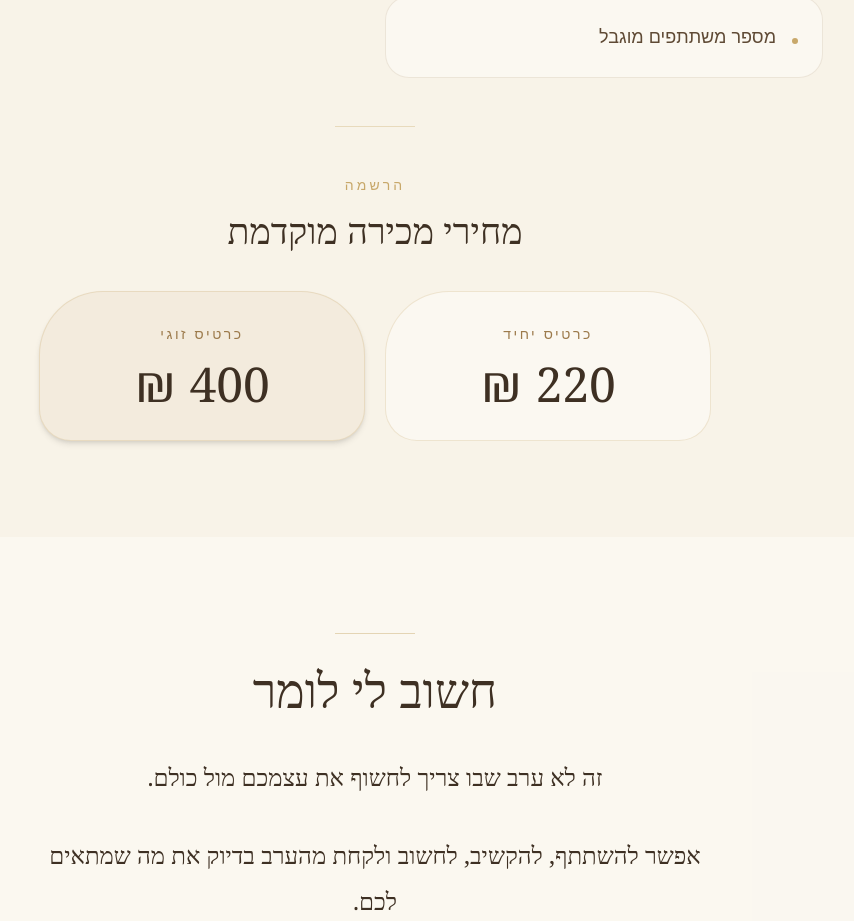
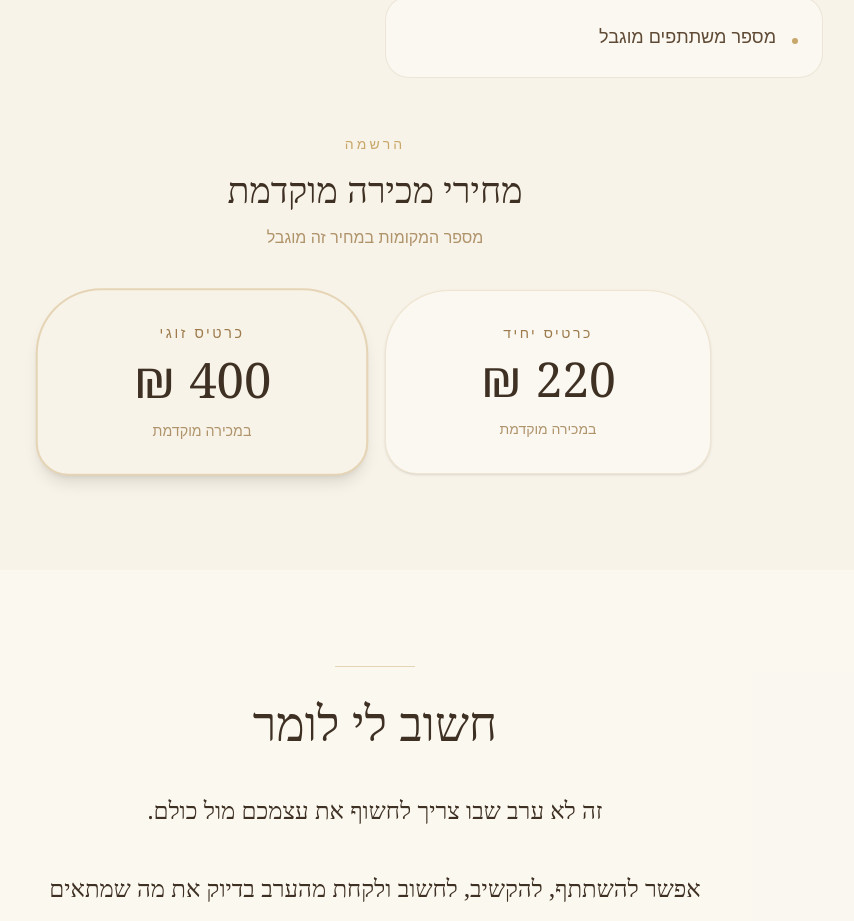
Before and after one commit to shahar27/shahar-landing, a Next.js app: page /defense-patterns-evening in a window 1280 px wide. Shown: the part 10759-11680 px from the top of the page, without its empty margins (265-1119 px from the left). Built offline with nearby package versions, Linux system fonts and the light colour scheme.

Commit message:
Refine event page design and pricing

```diff
--- a/app/defense-patterns-evening/page.tsx
+++ b/app/defense-patterns-evening/page.tsx
@@ -454,12 +454,7 @@ export default function DefensePatternsEveningPage() {
             ))}
           </div>
 
-          <div className="mt-12 text-center">
-
-            <div className="h-px w-20 bg-[#C8A86A]/35 mx-auto mb-8" />
-
-            <div className="mt-12 text-center">
-
+          <div className="mt-14 text-center">
             <p className="text-[#C8A86A] tracking-[0.22em] text-sm mb-4">
               הרשמה
             </p>
@@ -468,33 +463,39 @@ export default function DefensePatternsEveningPage() {
               מחירי מכירה מוקדמת
             </p>
 
+            <p className="mt-4 text-sm md:text-base text-[#9C7A4B]/80">
+              מספר המקומות במחיר זה מוגבל
+            </p>
+
             <div className="mt-10 max-w-2xl mx-auto grid md:grid-cols-2 gap-5">
-
-                <div className="rounded-t-[4rem] rounded-b-[2rem] border border-[#C8A86A]/25 bg-white/40 p-8">
-                  <p className="text-[#9C7A4B] tracking-[0.18em] text-sm mb-4">
+              <div className="rounded-t-[4rem] rounded-b-[2rem] border border-[#C8A86A]/25 bg-white/40 p-8 shadow-sm">
+                <p className="text-[#9C7A4B] tracking-[0.18em] text-sm mb-3">
                   כרטיס יחיד
                 </p>
 
-                  <p className="text-5xl font-serif text-[#3E3023]">
+                <p className="text-4xl md:text-5xl font-serif text-[#3E3023]">
                   220 ₪
+                </p>
+
+                <p className="mt-4 text-sm text-[#9C7A4B]/80">
+                  במכירה מוקדמת
                 </p>
               </div>
 
-                <div className="rounded-t-[4rem] rounded-b-[2rem] border border-[#C8A86A]/25 bg-[#F3EBDD] p-8 shadow-md">
-                  <p className="text-[#9C7A4B] tracking-[0.18em] text-sm mb-4">
+              <div className="relative rounded-t-[4rem] rounded-b-[2rem] border-2 border-[#C8A86A]/40 bg-[#F8F3E8] p-8 shadow-lg md:scale-[1.02]">
+                <p className="text-[#9C7A4B] tracking-[0.18em] text-sm mb-3">
                   כרטיס זוגי
                 </p>
 
-                  <p className="text-5xl font-serif text-[#3E3023]">
+                <p className="text-4xl md:text-5xl font-serif text-[#3E3023]">
                   400 ₪
                 </p>
 
+                <p className="mt-4 text-sm text-[#9C7A4B]/80">
+                  במכירה מוקדמת
+                </p>
               </div>
-
             </div>
-
-            </div>
-
           </div>
         </div>
       </section>
```
Lines whose indentation alone changed are shown as unchanged.
